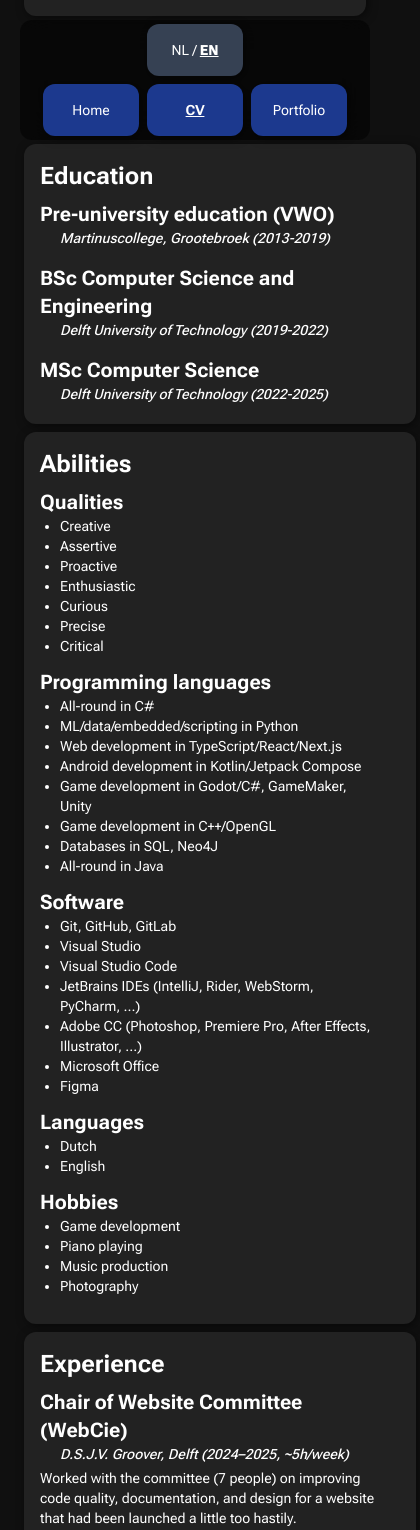
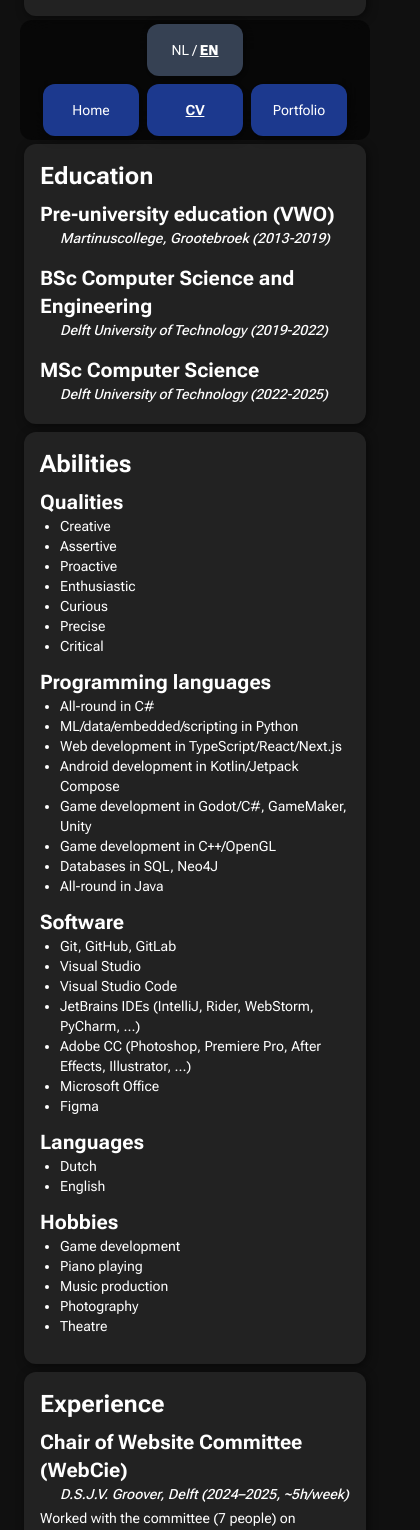
Before and after one commit to sjerpsthomas/website, a Next.js app: page /en/cv in a window 390 px wide. Shown: the part 368-1898 px from the top of the page, 420 px wide, since content can reach past the window. Built offline with nearby package versions, Linux system fonts and the light colour scheme.

Commit message:
Tweak content, fix mobile layout

```diff
--- a/src/app/[locale]/cv/AbilitiesBlock.tsx
+++ b/src/app/[locale]/cv/AbilitiesBlock.tsx
@@ -56,6 +56,7 @@ const D = {
         "Pianospelen",
         "Muziekproductie",
         "Fotografie",
+        "Theater",
       ]
     },
   },
@@ -88,6 +89,7 @@ const D = {
         "Piano playing",
         "Music production",
         "Photography",
+        "Theatre",
       ]
     },
   },
@@ -100,7 +102,7 @@ export function AbilitiesBlock({ locale }: { locale: Locale }) {
   const dict = D[locale];
 
   return (<>
-    <Block className='pr-10'>
+    <Block>
       <h1>{dict.title}</h1>
 
       <section>
--- a/src/app/[locale]/cv/EducationBlock.tsx
+++ b/src/app/[locale]/cv/EducationBlock.tsx
@@ -51,7 +51,7 @@ export function EducationBlock({ locale }: { locale: Locale }) {
   const dict = D[locale];
 
   return (<>
-    <Block className='pr-10'>
+    <Block>
       <h1>{dict.title}</h1>
 
       <section className='flex flex-col gap-y-3 print:gap-y-1'>
--- a/src/app/[locale]/cv/ExperienceBlock.tsx
+++ b/src/app/[locale]/cv/ExperienceBlock.tsx
@@ -24,7 +24,7 @@ const D = {
         description: "Voltijdsfunctie als commissaris intern (‘jazzcommissaris’) en vice-penningmeester. " +
           "Naast verantwoordelijkheid voor de meeste activiteiten en de muzikale identiteit van de vereniging, " +
           "droeg ik als vice-penningmeester bij aan een grootschalige hervorming van de financiële systemen, " +
-          "waaronder een BTW-statuswijziging en vernieuwing van het incassosysteem.",
+          "waaronder een BTW-statuswijziging en vernieuwing van het (SEPA) incassosysteem.",
         skills: [
           "Begeleiding van commissies",
           "Communicatie met derde partijen",
@@ -95,7 +95,7 @@ const D = {
         description: "Full-time position as Internal Affairs Commissioner (‘Jazz Commissioner’) and Vice Treasurer. " +
           "In addition to being responsible for most activities and the association’s musical identity, " +
           "I contributed as Vice Treasurer to a large-scale reform of the financial systems, " +
-          "including a change in VAT status and an overhaul of the direct debit system.",
+          "including a change in VAT status and an overhaul of the direct debit (SEPA) money collection system.",
         skills: [
           "Supervising committees",
           "Communicating with third parties",
@@ -153,7 +153,7 @@ export function ExperienceBlock({ locale }: { locale: Locale }) {
   const dict = D[locale];
 
   return (<>
-    <Block className='pr-10'>
+    <Block>
       <h1>{dict.title}</h1>
 
       <section>
--- a/src/app/[locale]/cv/page.tsx
+++ b/src/app/[locale]/cv/page.tsx
@@ -34,13 +34,13 @@ export default async function CVPage({ params }: { params: Promise<{ locale: str
       <main>
         <div className='flex flex-wrap justify-stretch items-stretch'>
           {/* Education / Abilities */}
-          <div className='flex-1 flex flex-col print:w-[40%] not-print:min-w-[25rem]'>
+          <div className='flex-1 flex flex-col print:w-[40%]'>
             <EducationBlock locale={locale}/>
             <AbilitiesBlock locale={locale}/>
           </div>
 
           {/* Abilities */}
-          <div className='flex-1/4 print:w-[60%] not-print:min-w-[25rem]'>
+          <div className='flex-1/4 print:w-[60%]'>
             <ExperienceBlock locale={locale}/>
           </div>
         </div>
```
